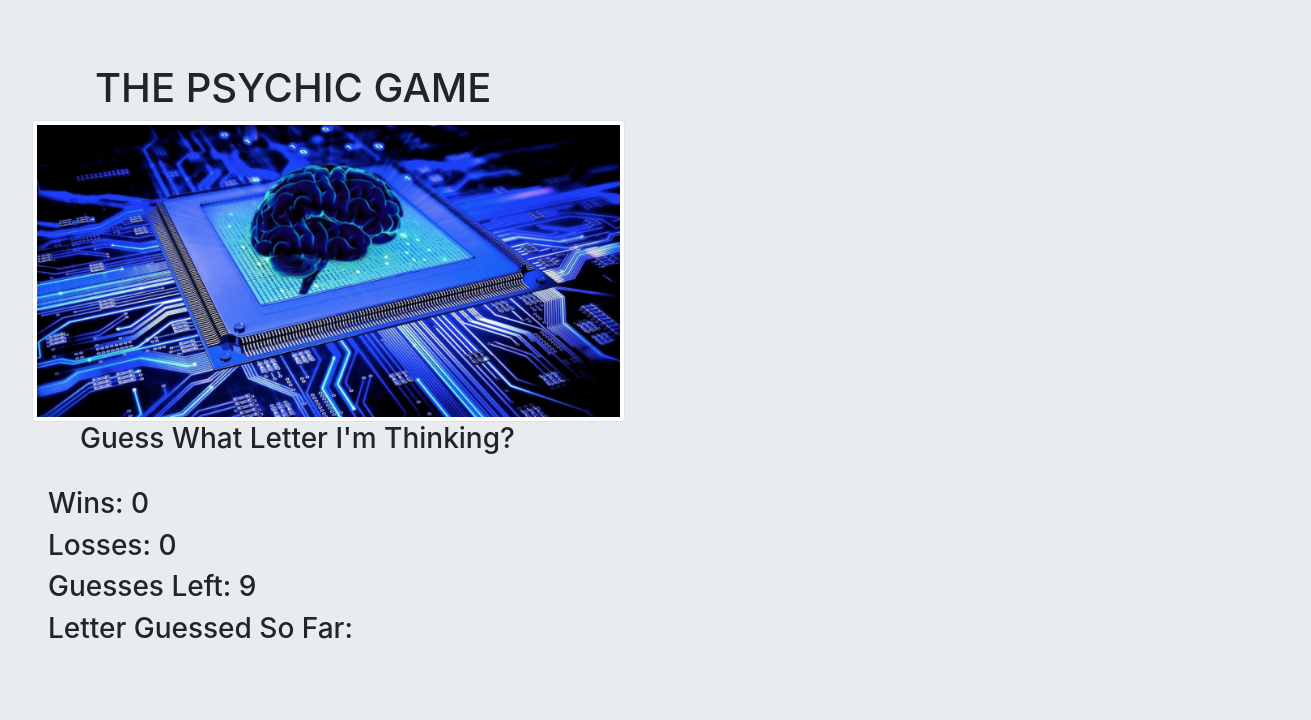
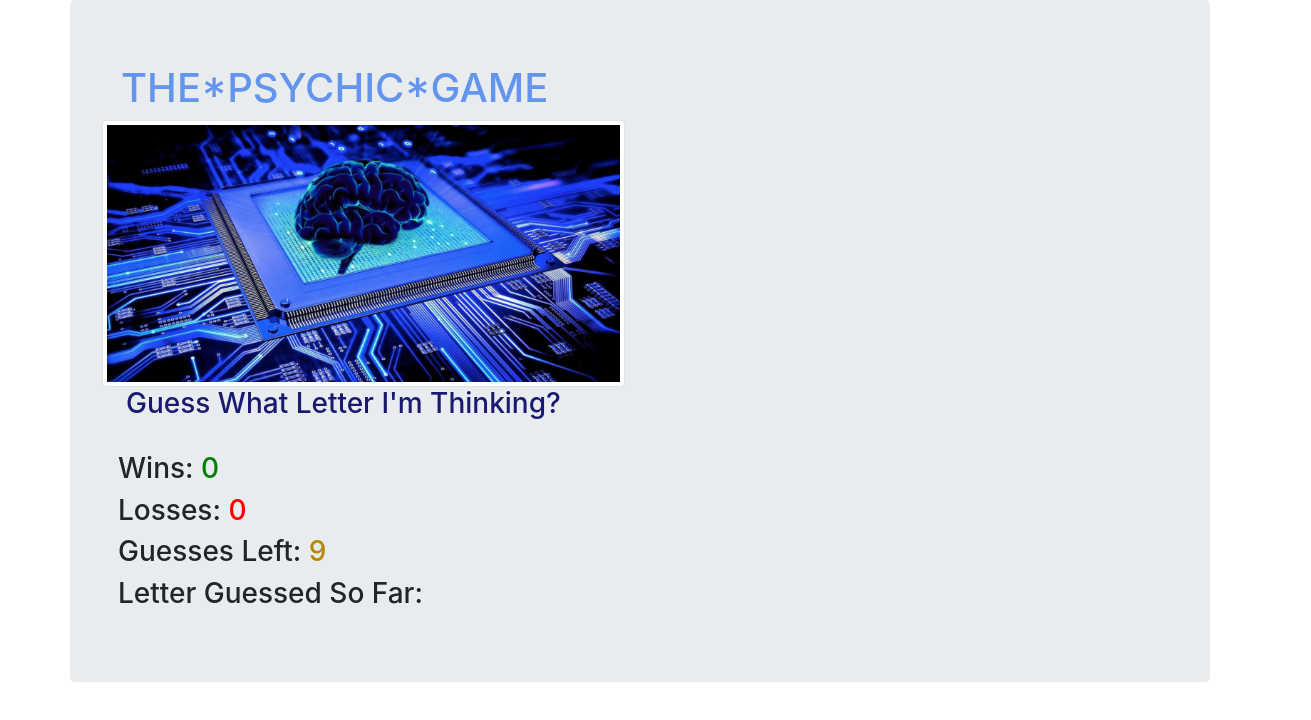
Before and after one commit to DKMS37/Psychic-Game, a plain HTML site: page index.html in a window 1280 px wide. Shown: the whole page, 1311 px wide, since content can reach past the window. Drawn offline with nearby package versions, Linux system fonts and the light colour scheme.

Commit message:
adding more styles such as colors

```diff
--- a/index.html
+++ b/index.html
@@ -5,16 +5,17 @@
     <meta name="viewport" content="width=device-width, initial-scale=1.0">
     <meta http-equiv="X-UA-Compatible" content="ie=edge">
     <title>Psychic Game</title>
+
     <link rel="stylesheet" href="https://stackpath.bootstrapcdn.com/bootstrap/4.1.3/css/bootstrap.min.css" integrity="sha384-MCw98/SFnGE8fJT3GXwEOngsV7Zt27NXFoaoApmYm81iuXoPkFOJwJ8ERdknLPMO" crossorigin="anonymous">
     <script src="assets/javascript/game.js"></script>
     <style src= "assets/css/style.css"></style>
 
 </head>
-
-<body class= "jumbotron">
-        <div class="game">
-           <div class= "col-md-12 ml-5">
-             <h1>THE PSYCHIC GAME</h1>
+<body>
+   <div class= "container jumbotron">
+        <div class= "game">
+           <div class= "col-md-12 ml-1">
+             <h1 style= "color:cornflowerblue">THE*PSYCHIC*GAME</h1>
            </div>
         </div>
         <div class= "row">
@@ -27,33 +28,33 @@
             </div>
         </div>
         <div class= "row">
-            <div class= "col-md-12 ml-5">
-            <h3>Guess What Letter I'm Thinking?</h3>
+            <div class= "col-md-12 ml-4">
+            <h3 style= "color:midnightblue">Guess What Letter I'm Thinking?</h3>
             </div>
         </div>
     </br>
 
         <div class= "row">
             <div class= "col-md-12 ml-3">
-            <h3>Wins: <span id= "wins">0</span></h3>
+            <h3>Wins: <span id= "wins" style="color:green">0</span></h3>
             </div>
         </div>
         <div class= "row">
              <div class= "col-md-12 ml-3">
-             <h3>Losses: <span id= "losses">0</span></h3>
+             <h3>Losses: <span id= "losses" style="color:red">0</span></h3>
              </div>
         </div>
         <div class= "row">
              <div class= "col-md-12 ml-3">
-             <h3>Guesses Left: <span id= "guessLeft">9</span></h3>
+             <h3>Guesses Left: <span id= "guessLeft" style="color:darkgoldenrod">9</span></h3>
              </div>
         </div>
         <div class= "row">
              <div class= "col-md-12 ml-3">
-             <h3>Letter Guessed So Far: <span id= "userText"></span></h3>
+             <h3>Letter Guessed So Far: <span id= "userText" style="color:indigo"></span></h3>
              </div>
         </div>
+    </div>
+</body>
 
-
-</body>
 </html>
```
